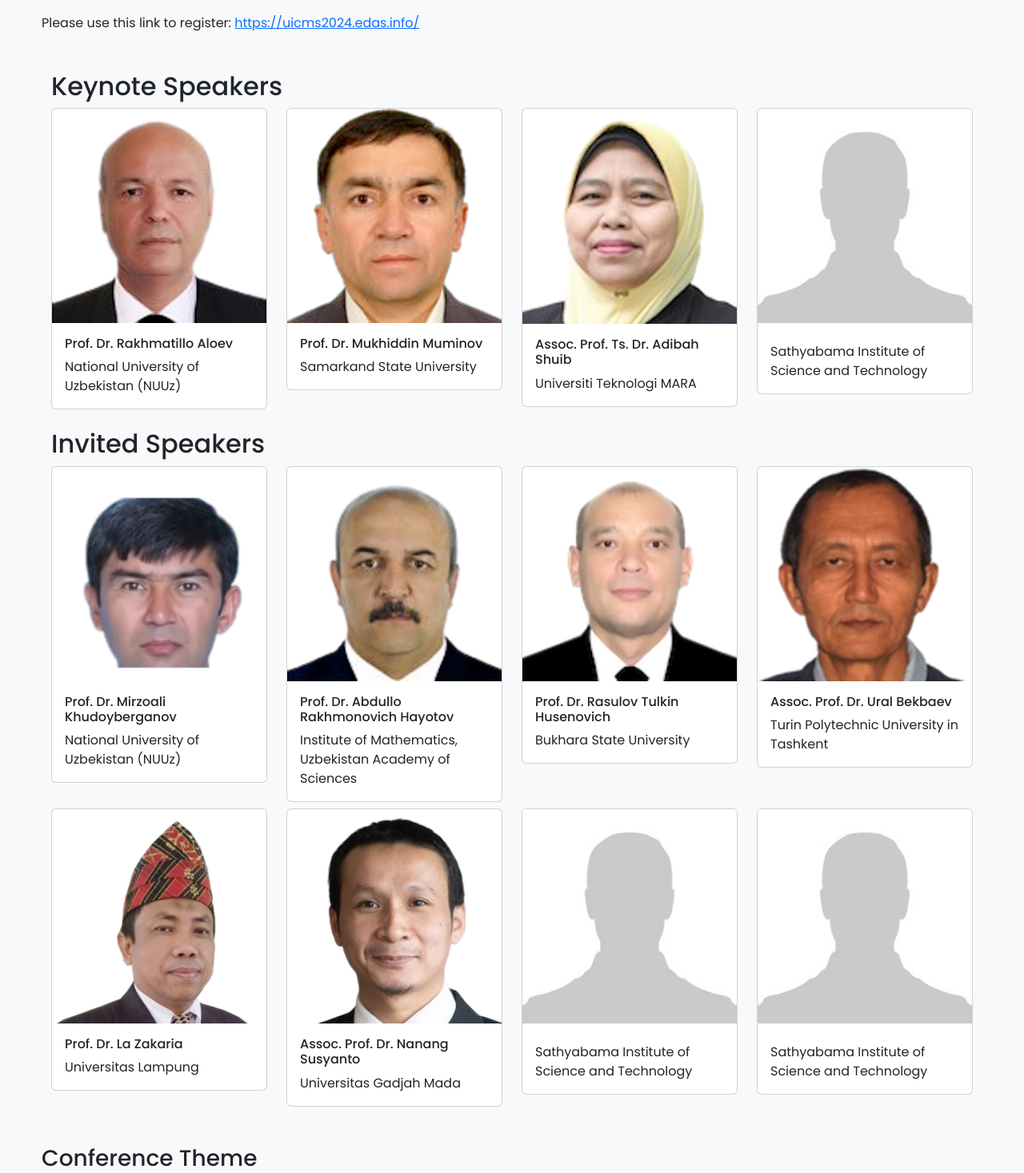
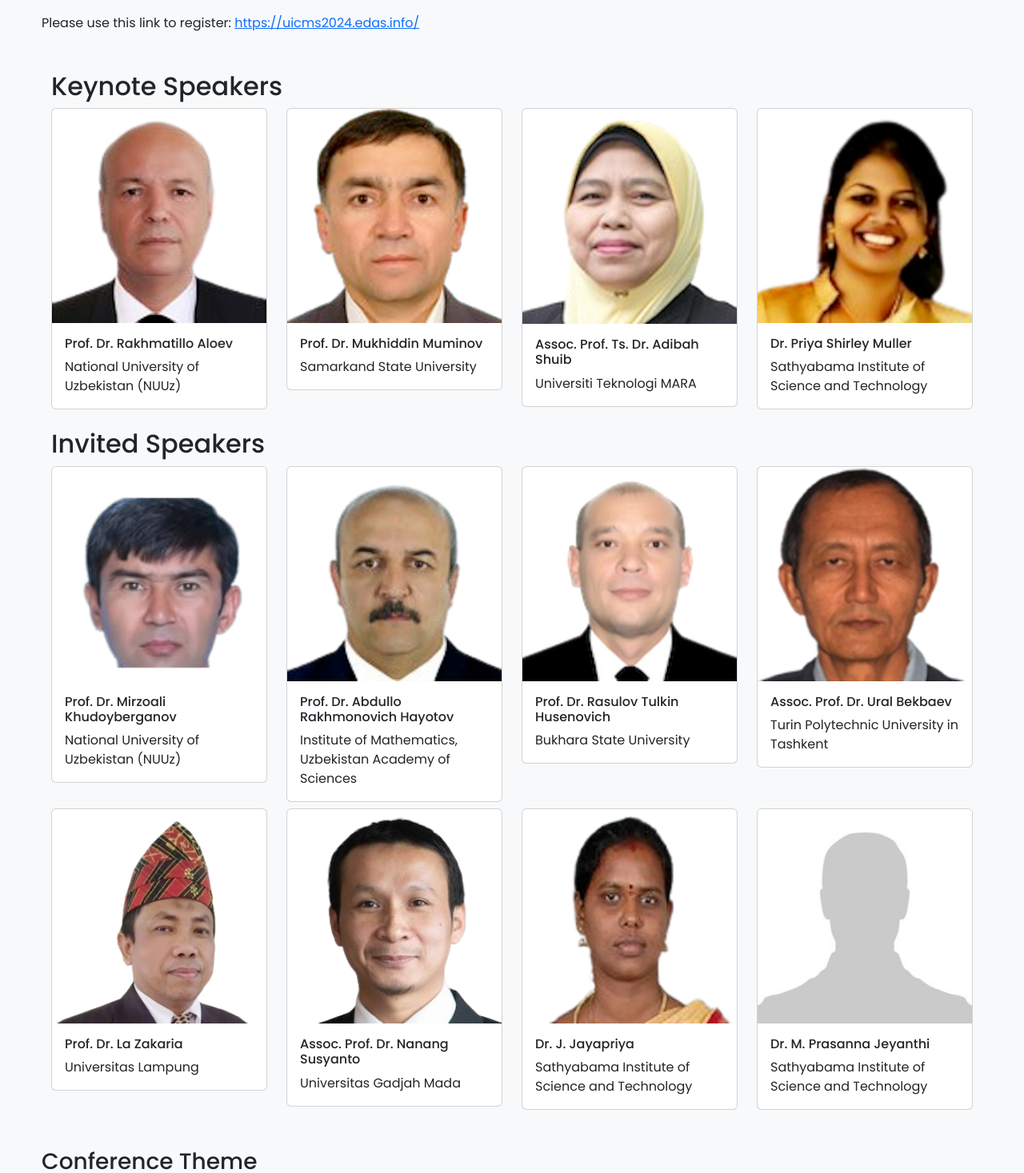
Before and after one commit to uicms2024/uicms2024.github.io, an Angular app: page /home in a window 1280 px wide. Shown: the part 980-2447 px from the top of the page at 80% size. Built offline with nearby package versions, Linux system fonts and the light colour scheme.

Commit message:
Update keynote and invited speaker for Sathyabama Institute of Science and Technology. No photo for Dr. M. Prasanna Jeyanthi yet.

```diff
--- a/src/app/home/home.component.html
+++ b/src/app/home/home.component.html
@@ -105,12 +105,12 @@
       <div class="col-md-3 col-8 mb-2 mb-md-0">
         <div class="card">
           <img
-            src="../assets/keynotes/placeholder.jpg"
+            src="../assets/keynotes/priya.png"
             class="card-img-top"
-            alt=""
+            alt="Dr. Priya Shirley Muller"
           />
           <div class="card-body">
-            <h6></h6>
+            <h6>Dr. Priya Shirley Muller</h6>
             <div class="card-text">
               <p class="card-text">
                 Sathyabama Institute of Science and Technology
@@ -229,12 +229,12 @@
       <div class="col-md-3 col-8 mb-2 mb-md-0">
         <div class="card">
           <img
-            src="../assets/keynotes/placeholder.jpg"
+            src="../assets/keynotes/jayapriya.png"
             class="card-img-top"
-            alt=""
+            alt="Dr. J. Jayapriya"
           />
           <div class="card-body">
-            <h6></h6>
+            <h6>Dr. J. Jayapriya</h6>
             <div class="card-text">
               <p class="card-text">Sathyabama
                 Institute of Science and Technology</p>
@@ -249,10 +249,10 @@
           <img
             src="../assets/keynotes/placeholder.jpg"
             class="card-img-top"
-            alt=""
+            alt="Dr. M. Prasanna Jeyanthi"
           />
           <div class="card-body">
-            <h6></h6>
+            <h6>Dr. M. Prasanna Jeyanthi</h6>
             <div class="card-text">
               <p class="card-text">Sathyabama
                 Institute of Science and Technology</p>
```
Also changed, not shown: src/assets/keynotes/jayapriya.png (added), src/assets/keynotes/priya.png (added).
